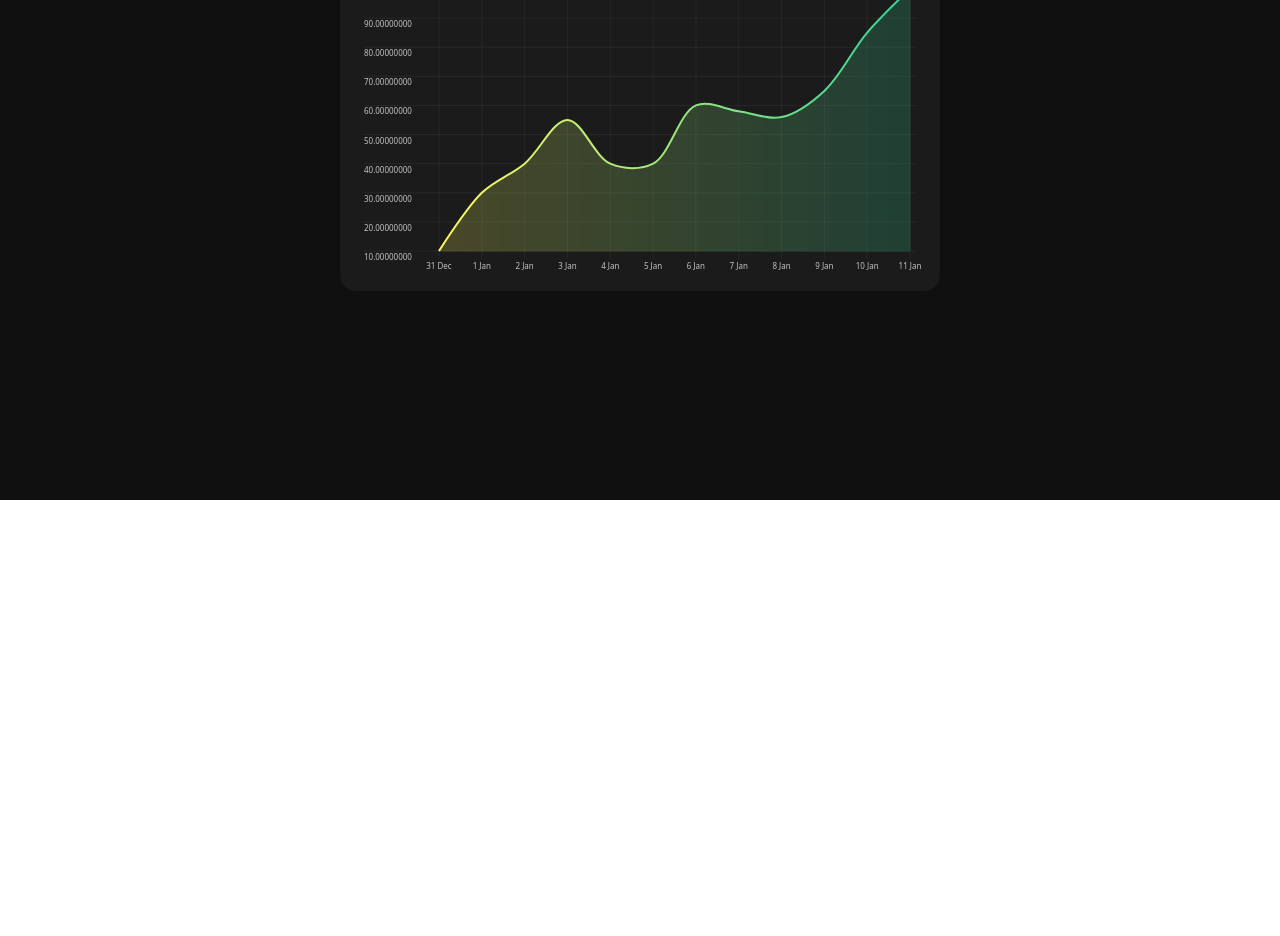
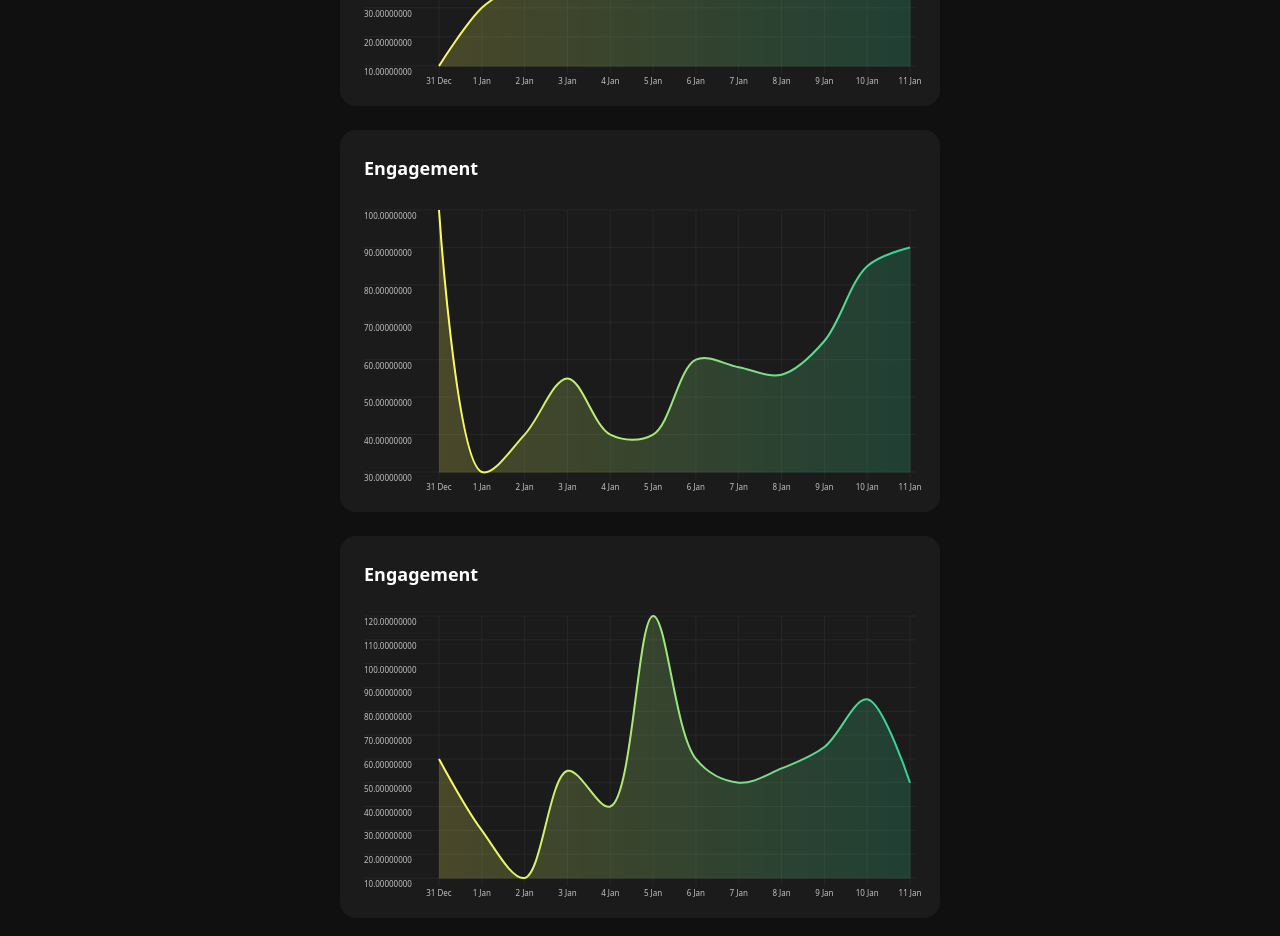
Before and after one commit to jewhyena/graph, a React (Vite) app: page / in a window 1280 px wide. Shown: the part 300-1236 px from the top of the page. Before the commit the page ends 800 px from the top, so only its background shows below. Built offline with nearby package versions, Linux system fonts and the light colour scheme.

Commit message:
Add two more graphs

```diff
--- a/src/App.tsx
+++ b/src/App.tsx
@@ -5,10 +5,6 @@ import { format, subDays } from "date-fns";
 import { useState } from "react";
 import useMeasure from "react-use-measure";
 import { motion } from "framer-motion";
-
-const data = [10, 30, 40, 55, 40, 40, 60, 58, 56, 65, 85, 100].map<
-  [number, number]
->((v, i) => [i, v]);
 
 const margin = {
   top: 40,
@@ -26,7 +22,7 @@ type Coordinates = {
 
 const tooptipCircleRadius = 4;
 
-function App() {
+function App({ data }: { data: [number, number][] }) {
   const [ref, { width, height, left, top }] = useMeasure();
 
   const [tooltipRef, tooltipBounce] = useMeasure();
@@ -78,6 +74,29 @@ function App() {
       )}
 
       <svg viewBox={`0 0 ${width} ${height}`}>
+        {/* Vertical line with a circle on the top */}
+        {mouseCoordinates && (
+          <g className="pointer-events-none">
+            <g>
+              <circle
+                r={tooptipCircleRadius}
+                cx={mouseCoordinates.x - left}
+                cy={mouseCoordinates.y - top + tooptipCircleRadius}
+                stroke={gradient[gradientIndex]}
+                strokeWidth={2}
+              />
+              <line
+                x1={mouseCoordinates.x - left}
+                y1={mouseCoordinates.y - top + tooptipCircleRadius * 2}
+                x2={mouseCoordinates.x - left}
+                y2={height - margin.bottom - 1}
+                stroke={gradient[gradientIndex]}
+                strokeWidth={2}
+              />
+            </g>
+          </g>
+        )}
+
         {/* Transparent graph opposed to the gradient one */}
         <path
           ref={transparentGraphRef}
@@ -86,7 +105,7 @@ function App() {
           } ${height - margin.bottom}`}
           fill="transparent"
           strokeWidth={2}
-          onMouseMove={({ clientX: x, clientY: y }) => {
+          onMouseMove={({ pageX: x, pageY: y }) => {
             setMouseCoordinates({ x, y });
 
             const newGradientIndex = Math.floor(
@@ -118,29 +137,6 @@ function App() {
             );
           }}
         />
-
-        {/* Vertical line with a circle on the top */}
-        <g className="pointer-events-none">
-          {mouseCoordinates && (
-            <g>
-              <circle
-                r={tooptipCircleRadius}
-                cx={mouseCoordinates.x - left}
-                cy={mouseCoordinates.y - top + tooptipCircleRadius}
-                stroke={gradient[gradientIndex]}
-                strokeWidth={2}
-              />
-              <line
-                x1={mouseCoordinates.x - left}
-                y1={mouseCoordinates.y - top + tooptipCircleRadius * 2}
-                x2={mouseCoordinates.x - left}
-                y2={height - margin.bottom - 1}
-                stroke={gradient[gradientIndex]}
-                strokeWidth={2}
-              />
-            </g>
-          )}
-        </g>
 
         <path
           d={`${line} L${width - margin.right} ${height - margin.bottom} L${
--- a/src/main.tsx
+++ b/src/main.tsx
@@ -3,13 +3,39 @@ import ReactDOM from "react-dom/client";
 import App from "./App.tsx";
 import "./index.css";
 
+const data1 = [10, 30, 40, 55, 40, 40, 60, 58, 56, 65, 85, 100].map<
+  [number, number]
+>((v, i) => [i, v]);
+
+const data2 = [100, 30, 40, 55, 40, 40, 60, 58, 56, 65, 85, 90].map<
+  [number, number]
+>((v, i) => [i, v]);
+
+const data3 = [60, 30, 10, 55, 40, 120, 60, 50, 56, 65, 85, 50].map<
+  [number, number]
+>((v, i) => [i, v]);
+
 ReactDOM.createRoot(document.getElementById("root")!).render(
   <React.StrictMode>
-    <div className="bg-[#101010] flex flex-col h-screen w-full justify-center items-center">
+    <div className="bg-[#101010] flex flex-col min-h-screen w-full justify-center items-center gap-6 py-6">
       <div className="bg-[#1b1b1b] max-w-[600px] w-full pl-6 pr-2.5 pt-6 rounded-2xl">
         <p className="text-lg font-semibold text-white -mb-3">Engagement</p>
         <div className="h-[342px] rounded-2xl">
-          <App />
+          <App data={data1} />
+        </div>
+      </div>
+
+      <div className="bg-[#1b1b1b] max-w-[600px] w-full pl-6 pr-2.5 pt-6 rounded-2xl">
+        <p className="text-lg font-semibold text-white -mb-3">Engagement</p>
+        <div className="h-[342px] rounded-2xl">
+          <App data={data2} />
+        </div>
+      </div>
+
+      <div className="bg-[#1b1b1b] max-w-[600px] w-full pl-6 pr-2.5 pt-6 rounded-2xl">
+        <p className="text-lg font-semibold text-white -mb-3">Engagement</p>
+        <div className="h-[342px] rounded-2xl">
+          <App data={data3} />
         </div>
       </div>
     </div>
```
